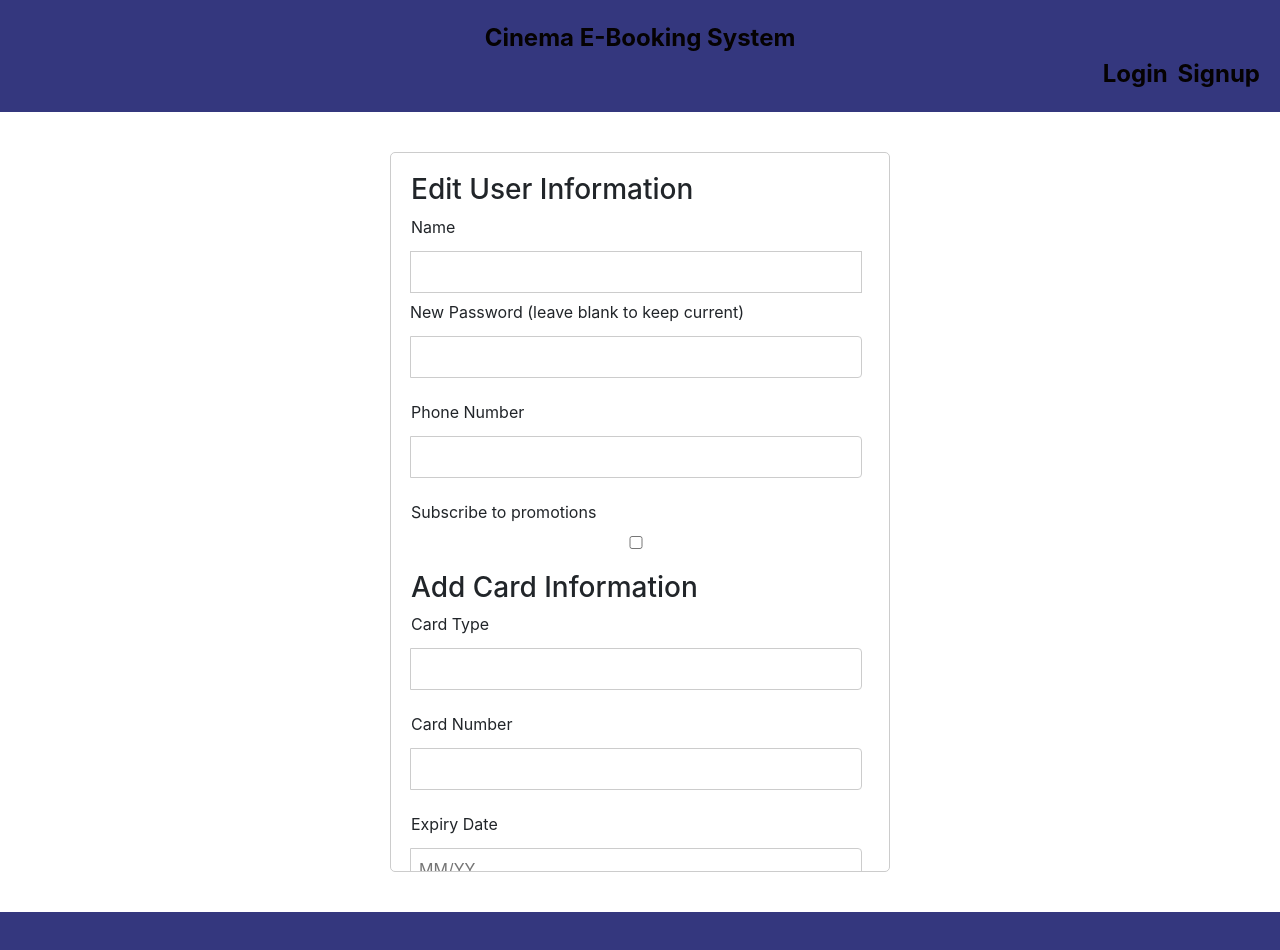
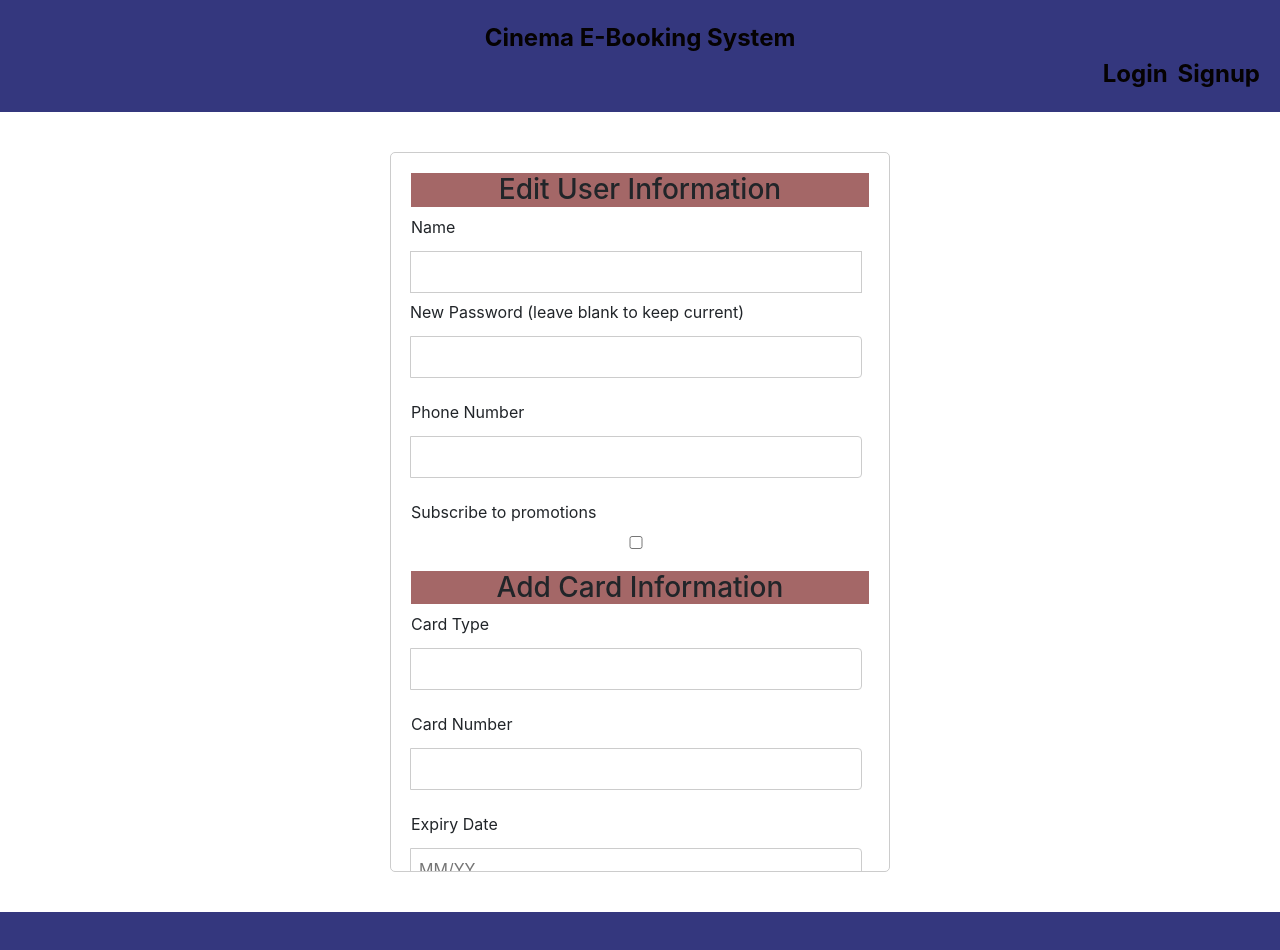
Before and after one commit to ehh67855/Cinema-Booking-Application, a React (Create React App) app in the folder frontend/: page /edit-profile in a window 1280 px wide. Built offline with nearby package versions, Linux system fonts and the light colour scheme.

Commit message:
Added styling to edit profile page

```diff
--- a/frontend/src/components/EditProfile/EditProfile.css
+++ b/frontend/src/components/EditProfile/EditProfile.css
@@ -53,3 +53,8 @@
 .actions button:hover {
   background-color: #218838;
 }
+
+.category-header {
+  text-align: center;
+  background-color: #A46767;
+}
--- a/frontend/src/components/EditProfile/EditProfile.js
+++ b/frontend/src/components/EditProfile/EditProfile.js
@@ -73,7 +73,7 @@ function EditProfile() {
     <div class="container">
       <div className="edit-profile-container">
         <form className="edit-profile-form" onSubmit={handleProfileUpdate}>
-          <h3>Edit User Information</h3>
+          <h3 className='category-header'>Edit User Information</h3>
           <div className="input-group">
             <label htmlFor="name">Name</label>
             <input
@@ -111,7 +111,7 @@ function EditProfile() {
             />
           </div>
           {/* Card Information */}
-          <h3>Add Card Information</h3>
+          <h3 className='category-header'>Add Card Information</h3>
           <div className="input-group">
             <label htmlFor="cardType">Card Type</label>
             <input
@@ -150,10 +150,10 @@ function EditProfile() {
             />
           </div>
           {/* List of User's Payment Cards */}
-          <h4>Your Cards:</h4>
+          <h3 className='category-header'>Your Cards:</h3>
           <CardsContainer cards={cards} />
           {/* Home Address */}
-          <h3>Change Home Address Information</h3>
+          <h4>Change Home Address Information</h4>
           <div className="input-group">
             <label htmlFor="street">Street</label>
             <input
```
